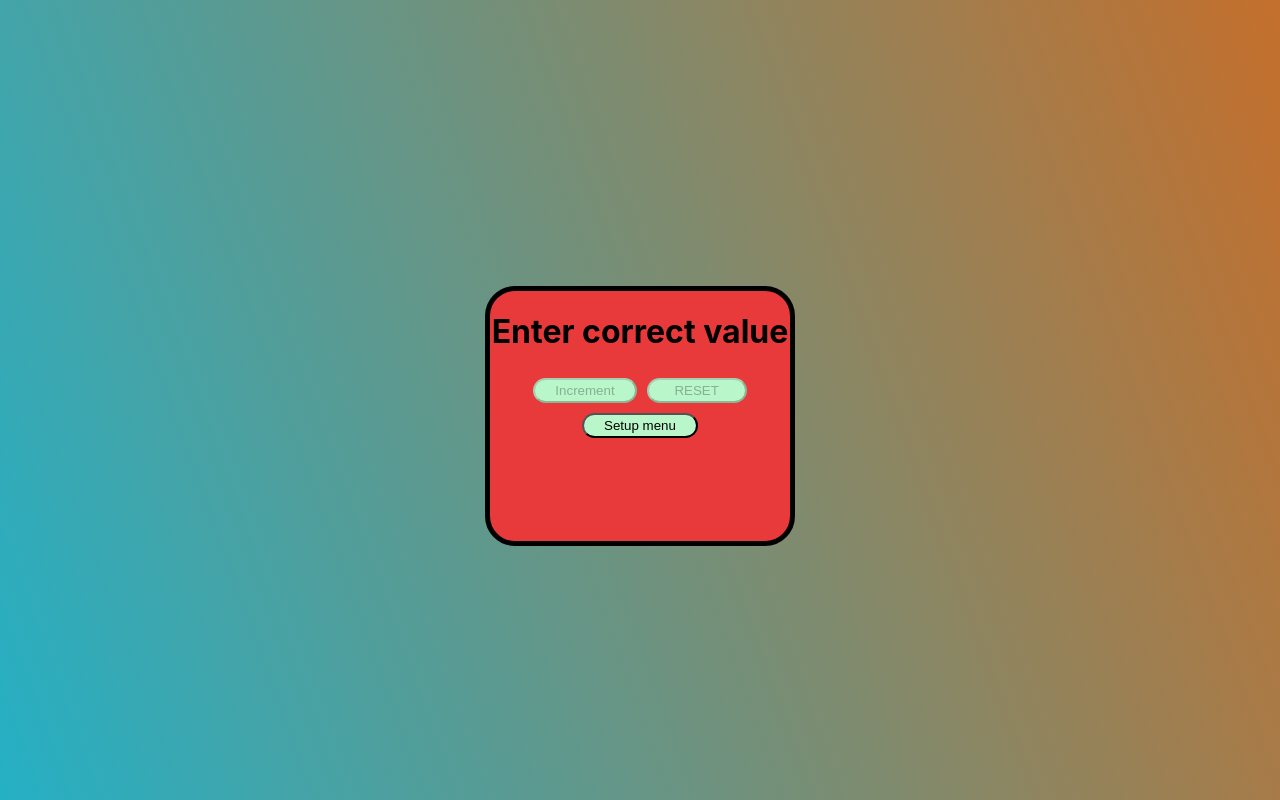
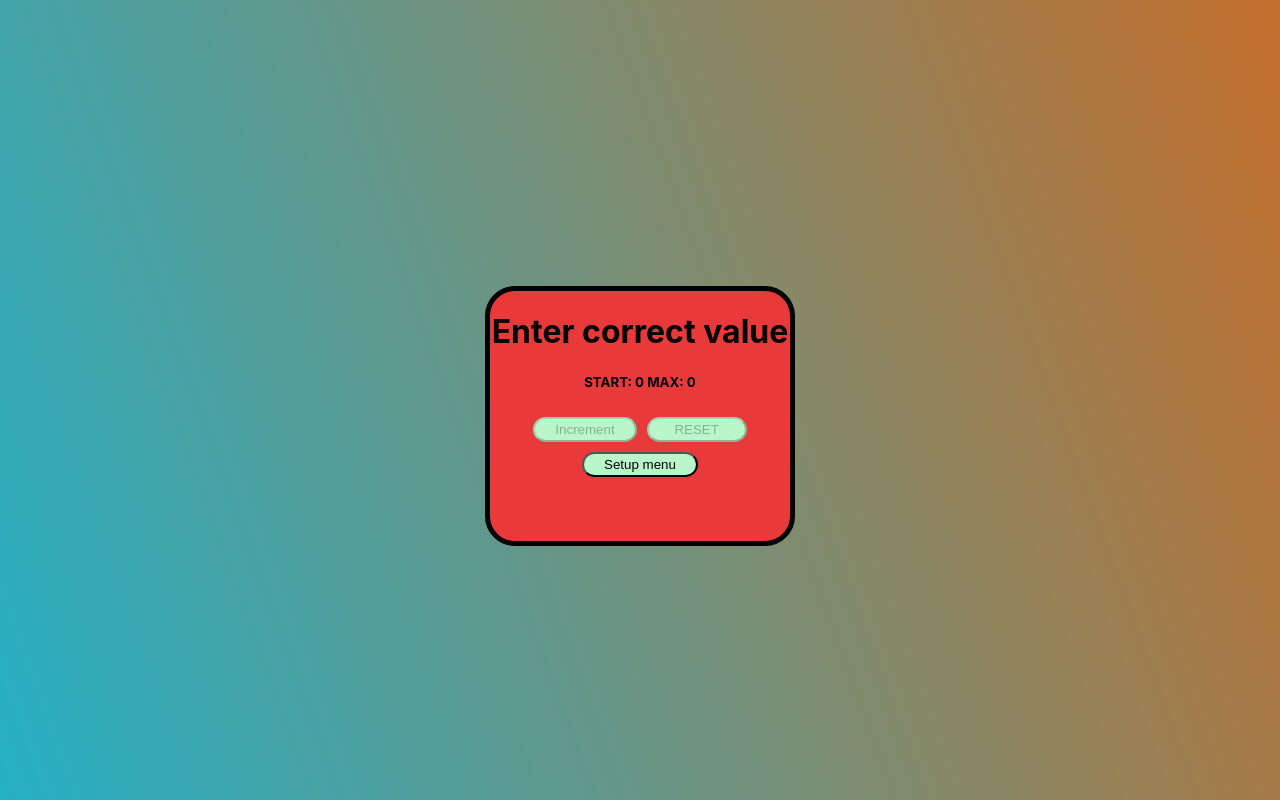
Before and after one commit to ALbirdEX/counter_v2, a React (Create React App) app: page / in a window 1280 px wide. Built offline with nearby package versions, Linux system fonts and the light colour scheme.

Commit message:
refactoring code

```diff
--- a/package.json
+++ b/package.json
@@ -2,6 +2,7 @@
   "name": "counter_v2",
   "version": "0.1.0",
   "private": true,
+  "homepage": "https://ALbirdEX.github.io/counter_v2",
   "dependencies": {
     "@formkit/auto-animate": "^0.8.2",
     "@testing-library/jest-dom": "^5.14.1",
@@ -23,7 +24,9 @@
     "start": "react-scripts start",
     "build": "react-scripts build",
     "test": "react-scripts test",
-    "eject": "react-scripts eject"
+    "eject": "react-scripts eject",
+    "predeploy": "npm run build",
+    "deploy": "gh-pages -d build"
   },
   "eslintConfig": {
     "extends": [
--- a/src/counter/Counter.module.css
+++ b/src/counter/Counter.module.css
@@ -30,7 +30,7 @@
 
 .button:hover {
     background-color: rgb(107, 164, 141);
-    cursor: pointer;
+    cursor: url(../../public/iconTap.png) 12 0, auto;
 }
 
 .button:active {
--- a/src/counter/CounterWithRedux.tsx
+++ b/src/counter/CounterWithRedux.tsx
@@ -3,12 +3,13 @@ import classes from "./Counter.module.css";
 import {useDispatch, useSelector} from "react-redux";
 import {CounterRootStateType} from "./store";
 import {increaseAC, resetAC, setMaxValueAC, setStartValueAC, StateType} from "./counter-reducer";
-import {Input} from "./Input";
 import {Button} from "./Button";
+import {SettingsBlock} from "./SettingBlock";
+import {useAutoAnimate} from "@formkit/auto-animate/react";
 
 export const CounterWithRedux: React.FC = () => {
 
-    // const [animationRef] = useAutoAnimate<HTMLDivElement>()
+    const [animationRef] = useAutoAnimate<HTMLDivElement>()
 
     const data = useSelector<CounterRootStateType, StateType>(state => state.counter)
     const dispatch = useDispatch()
@@ -53,39 +54,29 @@ export const CounterWithRedux: React.FC = () => {
         setCollapsed(!collapsed)
     }
 
-    const SettingsBlock = () => {
-        return (
-            <>
-                <div>
-                    MAX value:
-                </div>
-                <Input type={"number"} value={maxData} onChange={maxValueHandler}/>
-                <div>
-                    START value:
-                </div>
-                <div>
-                    <Input type={"number"} value={startData} onChange={startValueHandler}/>
-                </div>
-                <Button name={"Collapse"} onClickHandler={settingHandler} disable={disabledButton}/>
-            </>
-        )
-    }
-
     return (
         <div className={disabledButton ? classes.errorCount : classes.count}>
             <div>
                 <h1>{outputValue}</h1>
             </div>
-            <div>
-                <Button onClickHandler={onClickIncrement} name={"Increment"} disable={disabledButton}/>
-                <Button onClickHandler={onClickReset} name={"RESET"} disable={primaryData === 0}/>
-                {/*<div ref={animationRef}>*/}
-                <div>
-                    {collapsed
-                        ? <SettingsBlock/>
-                        : <Button name={"Setup menu"}
-                                  onClickHandler={settingHandler}/>}
-                </div>
+            <div ref={animationRef}>
+                {collapsed
+                    ? <SettingsBlock maxData={maxData}
+                                     startData={startData}
+                                     settingHandler={settingHandler}
+                                     maxValueHandler={maxValueHandler}
+                                     startValueHandler={startValueHandler}/>
+                    : <div>
+                        <div><h5>START: {startData} MAX: {maxData}</h5></div>
+                        <Button onClickHandler={onClickIncrement} name={"Increment"} disable={disabledButton}/>
+                        <Button onClickHandler={onClickReset} name={"RESET"} disable={primaryData === 0}/>
+                        {/*<div ref={animationRef}>*/}
+                        <div>
+                            <Button name={"Setup menu"}
+                                    onClickHandler={settingHandler}/>
+                        </div>
+                    </div>
+                }
             </div>
         </div>
     );
--- a/src/counter/Input.tsx
+++ b/src/counter/Input.tsx
@@ -1,4 +1,4 @@
-import React, {ChangeEvent} from 'react';
+import React, {ChangeEvent, useState} from 'react';
 import classes from "./Counter.module.css";
 
 type InputPropsType = {
@@ -8,16 +8,21 @@ type InputPropsType = {
 }
 
 export const Input = (props: InputPropsType) => {
+    debugger
+
+    const [meaning, setMeaning] = useState(props.value)
 
     const onChangeHandler = (event: ChangeEvent<HTMLInputElement>) => {
-        props.onChange(Number(event.currentTarget.value))
+        setMeaning(Number(event.currentTarget.value))
+    }
+    const onBlurHandler = () => {
+        props.onChange(meaning)
     }
 
     return (
         <input className={classes.input}
-               value={props.value}
-               type={props.type}
+               value={meaning}
                onChange={onChangeHandler}
-        />
+               onBlur={onBlurHandler}/>
     );
 };
--- /dev/null
+++ b/src/counter/SettingBlock.tsx
@@ -0,0 +1,38 @@
+import {Input} from "./Input";
+import {Button} from "./Button";
+import React from "react";
+
+type SettingsBlockPropsType = {
+    maxData: number;
+    startData: number;
+    settingHandler: () => void;
+    maxValueHandler: (value: number) => void;
+    startValueHandler: (value: number) => void;
+}
+
+export const SettingsBlock = (props: SettingsBlockPropsType) => {
+
+    const {
+        maxData,
+        startData,
+        settingHandler,
+        startValueHandler,
+        maxValueHandler
+    } = props
+
+    return (
+        <>
+            <div>
+                MAX value:
+            </div>
+            <Input type={"number"} value={maxData} onChange={maxValueHandler}/>
+            <div>
+                START value:
+            </div>
+            <div>
+                <Input type={"number"} value={startData} onChange={startValueHandler}/>
+            </div>
+            <Button name={"Collapse"} onClickHandler={settingHandler}/>
+        </>
+    )
+}
--- a/src/counter/counter-reducer.ts
+++ b/src/counter/counter-reducer.ts
@@ -16,7 +16,7 @@ export type StateType = {
 const initialState: StateType = {
     startData: 0,
     maxData: 0,
-    primaryData:0
+    primaryData: 0
 }
 
 export const counterReducer = (state: StateType = initialState, action: ActionType): StateType => {
```
Also changed, not shown: public/iconTap.png (added), 1 other file (tests, documents, lock files or other folders).
